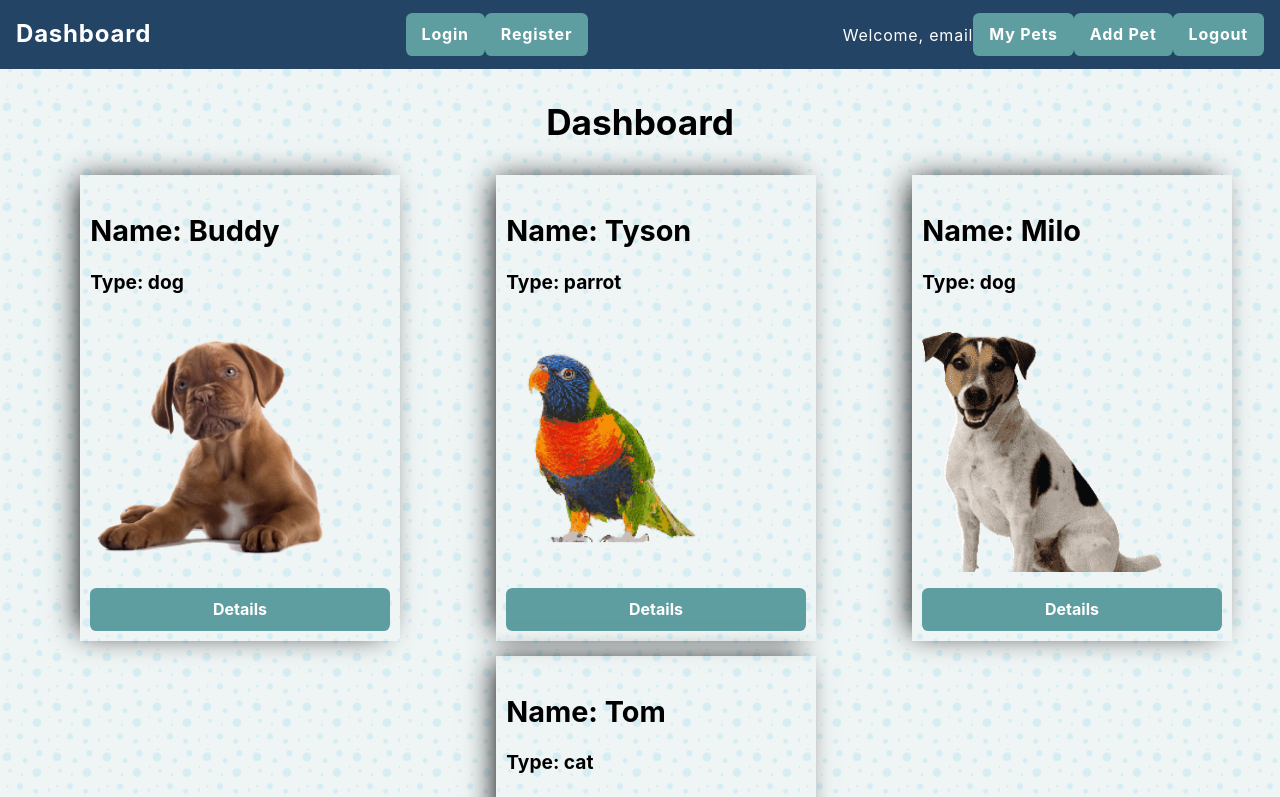
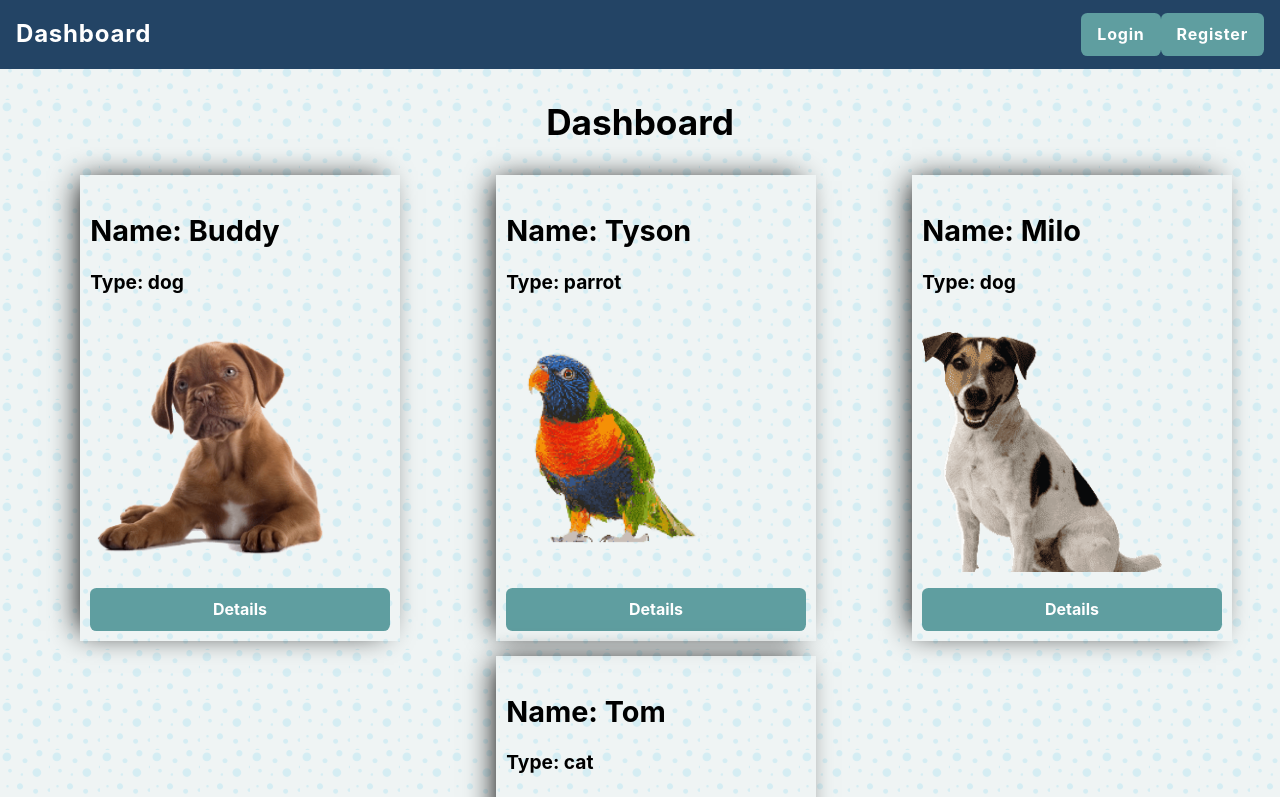
Before and after one commit to rozaliya02/PetMyPets, a React (Create React App) app: page / in a window 1280 px wide. Shown: the top 797 px of the page. Built offline with nearby package versions, Linux system fonts and the light colour scheme.

Commit message:
add guest and user navigation

```diff
--- a/src/App.js
+++ b/src/App.js
@@ -1,4 +1,6 @@
+import { useEffect, useState } from "react";
 import { Route, Routes } from "react-router-dom";
+import * as authService from "./services/authService";
 import Header from "./components/Header/Header";
 import Footer from "./components/Footer/Footer";
 import CreatePage from "./components/CreatePage/CreatePage";
@@ -10,9 +12,22 @@ import RegisterPage from "./components/RegisterPage/RegisterPage";
 import MyPetsPage from "./components/MyPetsPage/MyPetsPage";
 
 function App() {
+  const [userInfo, setUserInfo] = useState({
+    isAuthenticated: false,
+    username: "",
+  });
+
+  useEffect(() => {
+    let user = authService.getUser();
+
+    setUserInfo({
+      isAuthenticated: Boolean(user),
+      user,
+    });
+  }, []);
   return (
     <div id="container">
-      <Header />
+      <Header {...userInfo} />
       {/* <!-- Main Content --> */}
       <main id="site-content">
         <Routes>
--- a/src/components/Header/Header.js
+++ b/src/components/Header/Header.js
@@ -1,13 +1,7 @@
 import { Link } from "react-router-dom";
 
-const Header = () => {
-  return (
-    <header id="site-header">
-      {/* <!-- Navigation --> */}
-      <nav class="navbar">
-        <section class="navbar-dashboard">
-          <Link to="/">Dashboard</Link>
-          {/* <!-- Guest users --> */}
+const Header = ({ isAuthenticated, username }) => {
+  let guestNavigation = (
     <div id="guest">
       <Link class="button" to="/login">
         Login
@@ -16,7 +10,9 @@ const Header = () => {
         Register
       </Link>
     </div>
-          {/* <!-- Logged-in users --> */}
+  );
+
+  let userNavigation = (
     <div id="user">
       <span>Welcome, email</span>
       <Link class="button" to="/my-pets">
@@ -29,6 +25,13 @@ const Header = () => {
         Logout
       </Link>
     </div>
+  );
+  return (
+    <header id="site-header">
+      <nav class="navbar">
+        <section class="navbar-dashboard">
+          <Link to="/">Dashboard</Link>
+          {isAuthenticated ? userNavigation : guestNavigation}
         </section>
       </nav>
     </header>
```
Lines whose indentation alone changed are shown as unchanged.
